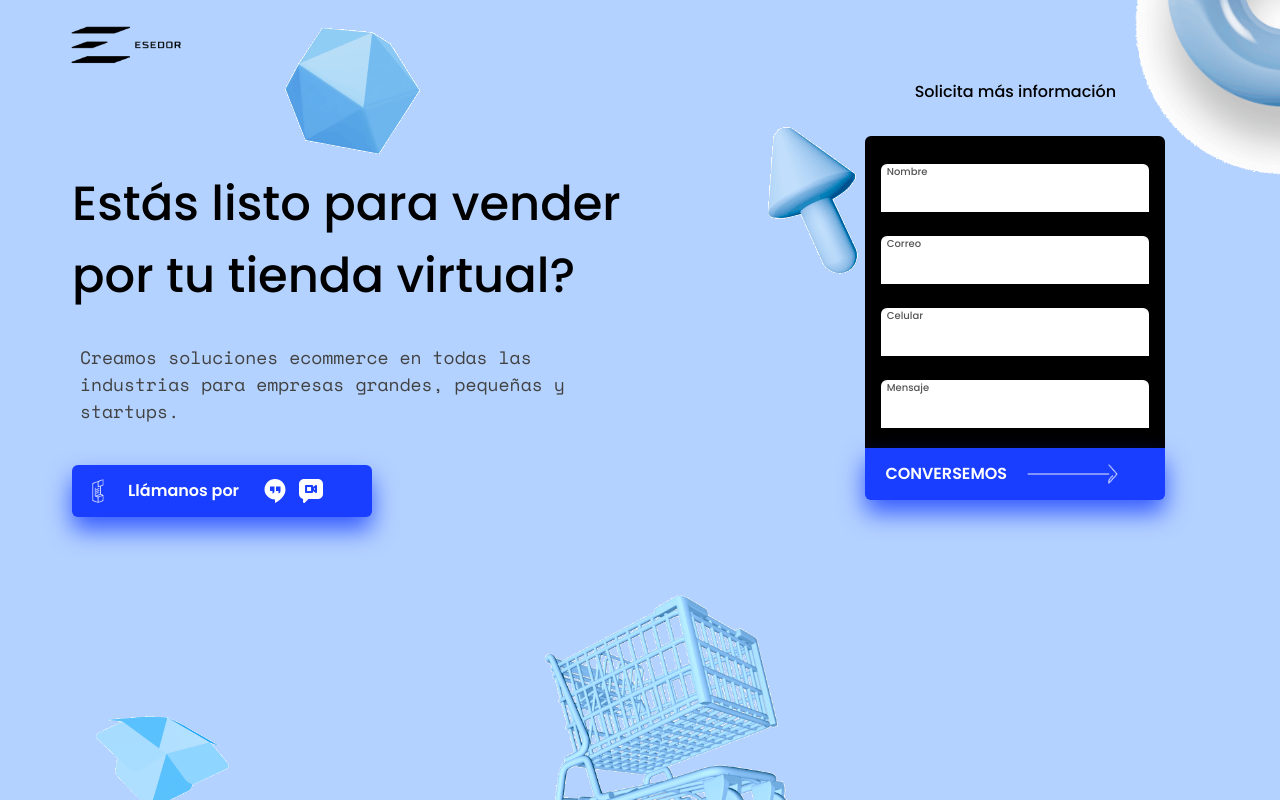
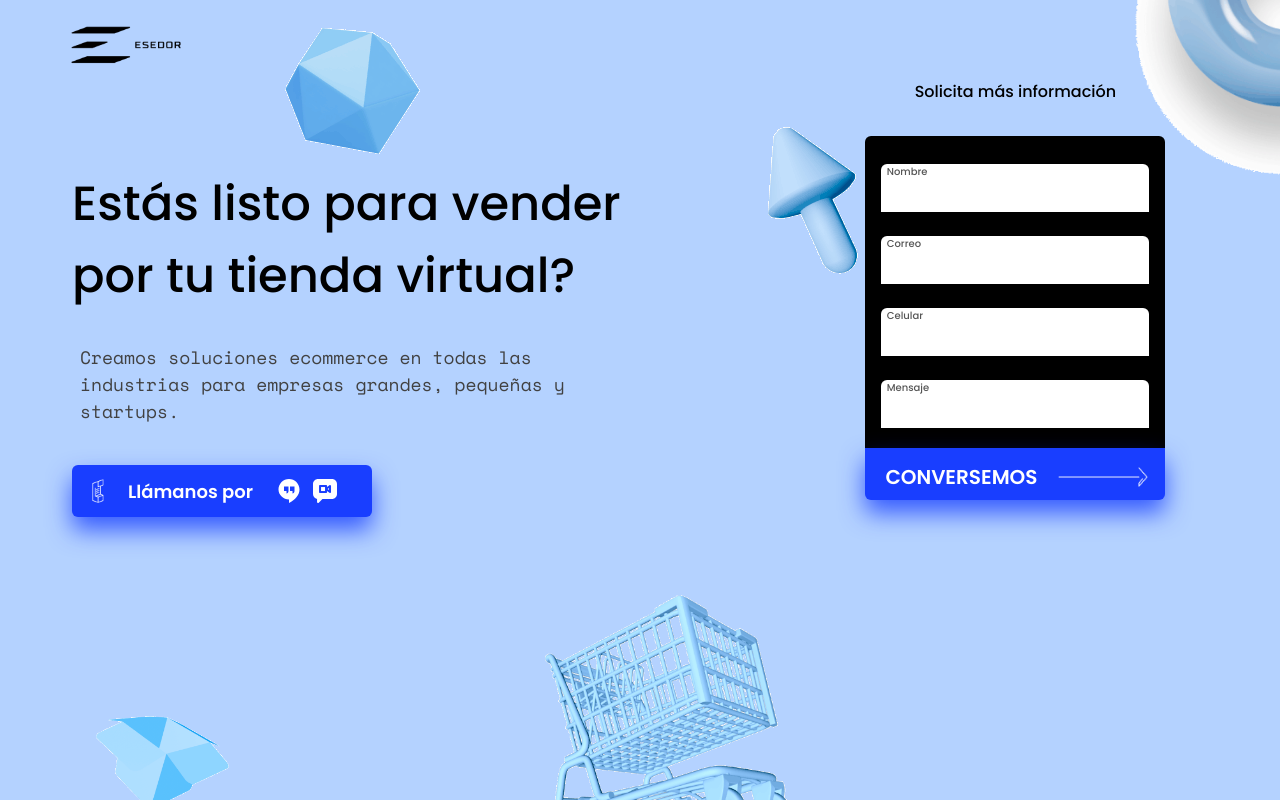
Before and after one commit to ZambranoBeicker/esedor_landingpage-web, a React (Create React App) app: page /gracias in a window 1280 px wide. Shown: the top 800 px of the page. Built offline with nearby package versions, Linux system fonts and the light colour scheme.

Commit message:
Improving text buttons

```diff
--- a/src/components/utilities/ArrowCta.js
+++ b/src/components/utilities/ArrowCta.js
@@ -19,7 +19,7 @@ const ArrowCta = ({title,adapt,ctaClass = '',src,containerClass = 'bg-black roun
 
 
   let titleImg;
-    const titulo = <h4 className={"mr-0 font-bold my-auto " + ctaClass}> {title}</h4>
+    const titulo = <h4 className={"mr-0 font-bold text-xl my-auto " + ctaClass}> {title}</h4>
 
 
     if(adapt){
@@ -46,7 +46,7 @@ const ArrowCta = ({title,adapt,ctaClass = '',src,containerClass = 'bg-black roun
         <a href="https://calendly.com/s/DOl5ecSE" id={id} className={"cursor-pointer flex max-w-full arrow-container text-white sm:mx-auto text-shadow cursor-pointer hover-bg-blue " + containerClass}>
           <div className="flex disable">
             <img className="h-6 ml-5 my-auto mr-6" src="images/llamada.png" alt="Call icon"/>
-            {titulo}
+            <h4 className={"mr-0 text-lg font-bold my-auto " + ctaClass}> {title}</h4>
             <img className="h-6 ml-6 my-auto mr-3" src="images/google-hangouts.svg" alt="Hangouts icon"/>
             <img className="h-6 my-auto" src="images/zoom.svg" alt="Zoom icon"/>
           </div>
```
